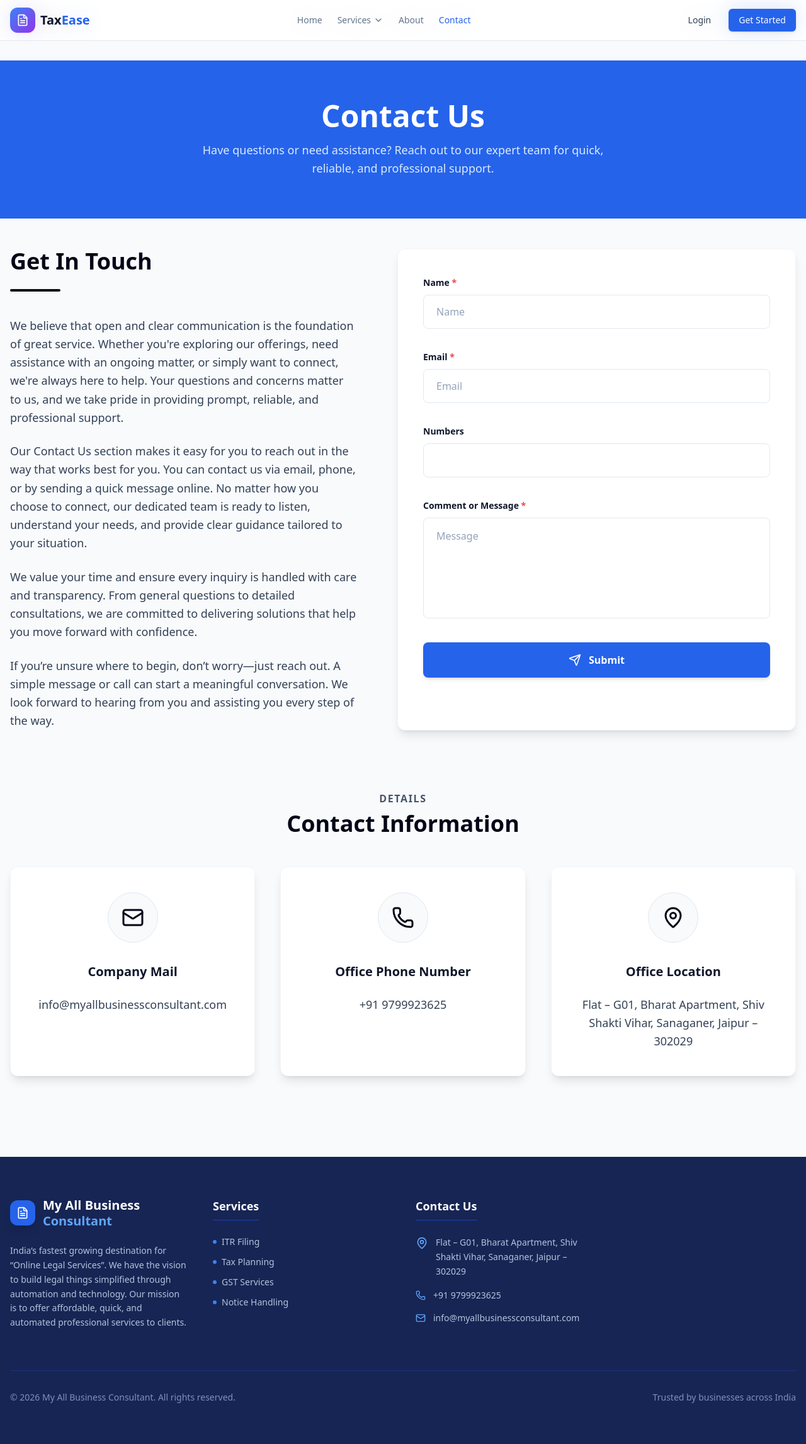
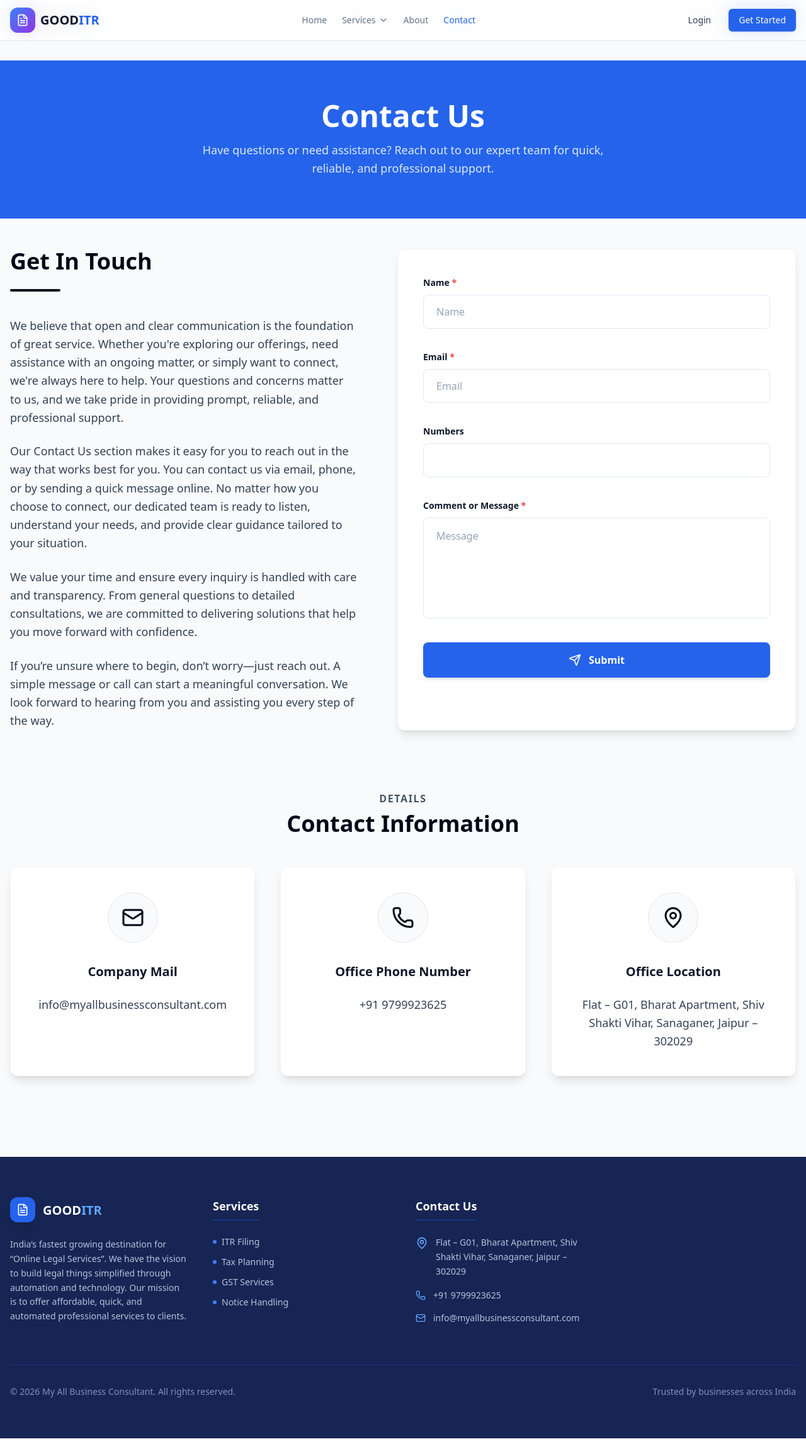
Before and after one commit to SUNIL-RAJPUT-495/TaxEaseClient, a React (Vite) app: page /contact in a window 1280 px wide. Shown: the whole page at 63% size. Built offline with nearby package versions, Linux system fonts and the light colour scheme.

Commit message:
logo change

```diff
--- a/src/common/SummerAPI.jsx
+++ b/src/common/SummerAPI.jsx
@@ -2,6 +2,7 @@ export const baseURL = "https://tax-ease-backend.vercel.app";
 
 const SummaryApi = {
   //  User
+
 
   // Create User
   CreateUser: {
--- a/src/component/layout/Footer.jsx
+++ b/src/component/layout/Footer.jsx
@@ -32,8 +32,8 @@ const Footer = () => {
                 <FileText className="w-5 h-5 text-white" />
               </div>
               <span className="font-bold text-xl leading-tight">
-                My All Business<br/>
-                <span className="text-blue-400">Consultant</span>
+                GOOD
+                <span className="text-blue-400">ITR</span>
               </span>
             </Link>
             <p className="text-blue-100/80 text-sm leading-relaxed">
--- a/src/component/layout/Navbar.jsx
+++ b/src/component/layout/Navbar.jsx
@@ -60,7 +60,7 @@ const Navbar = () => {
               <FileText className="w-5 h-5 text-white" />
             </div>
             <span className="font-bold text-xl text-slate-900">
-              Tax<span className="text-blue-600">Ease</span>
+              GOOD<span className="text-blue-600">ITR</span>
             </span>
           </Link>
 
```
